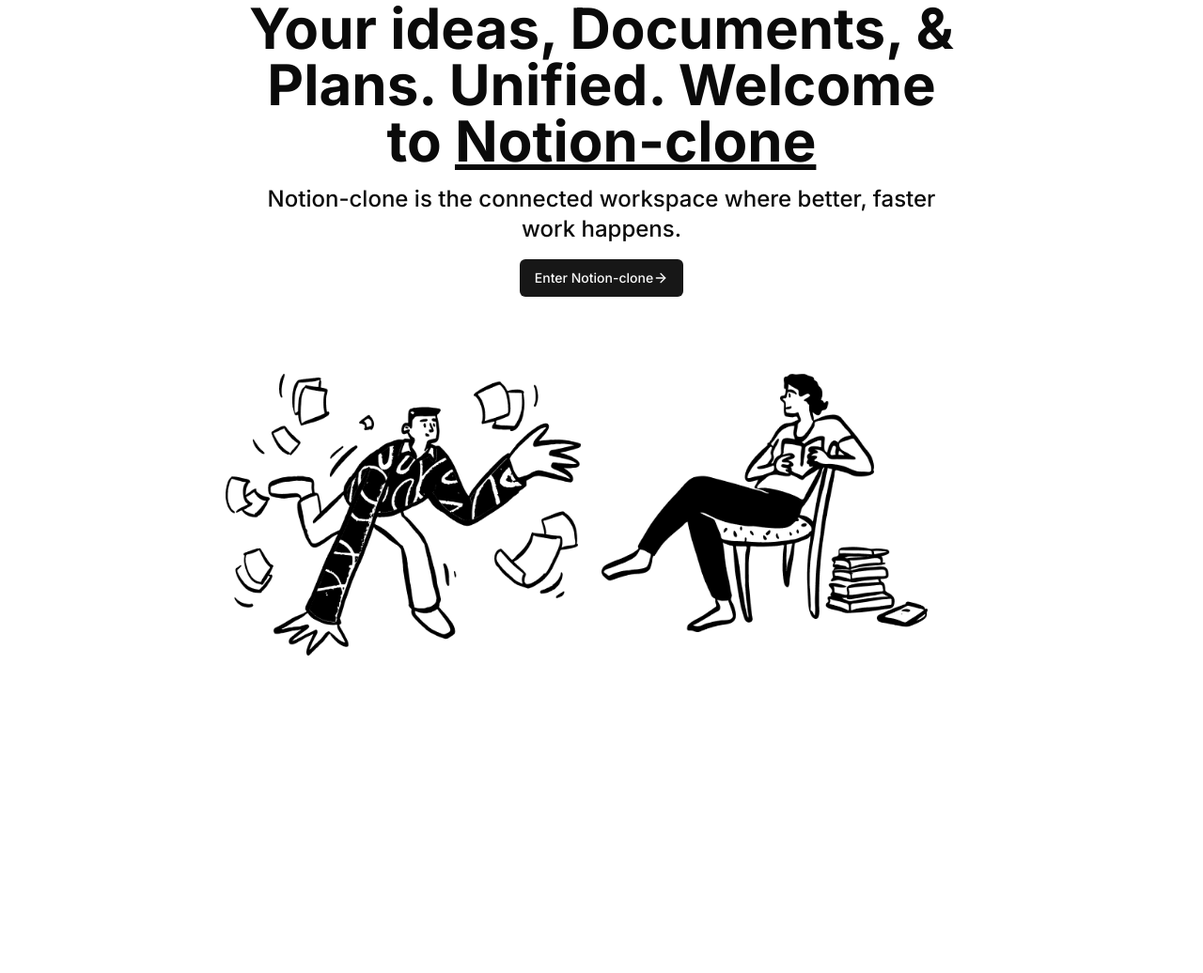
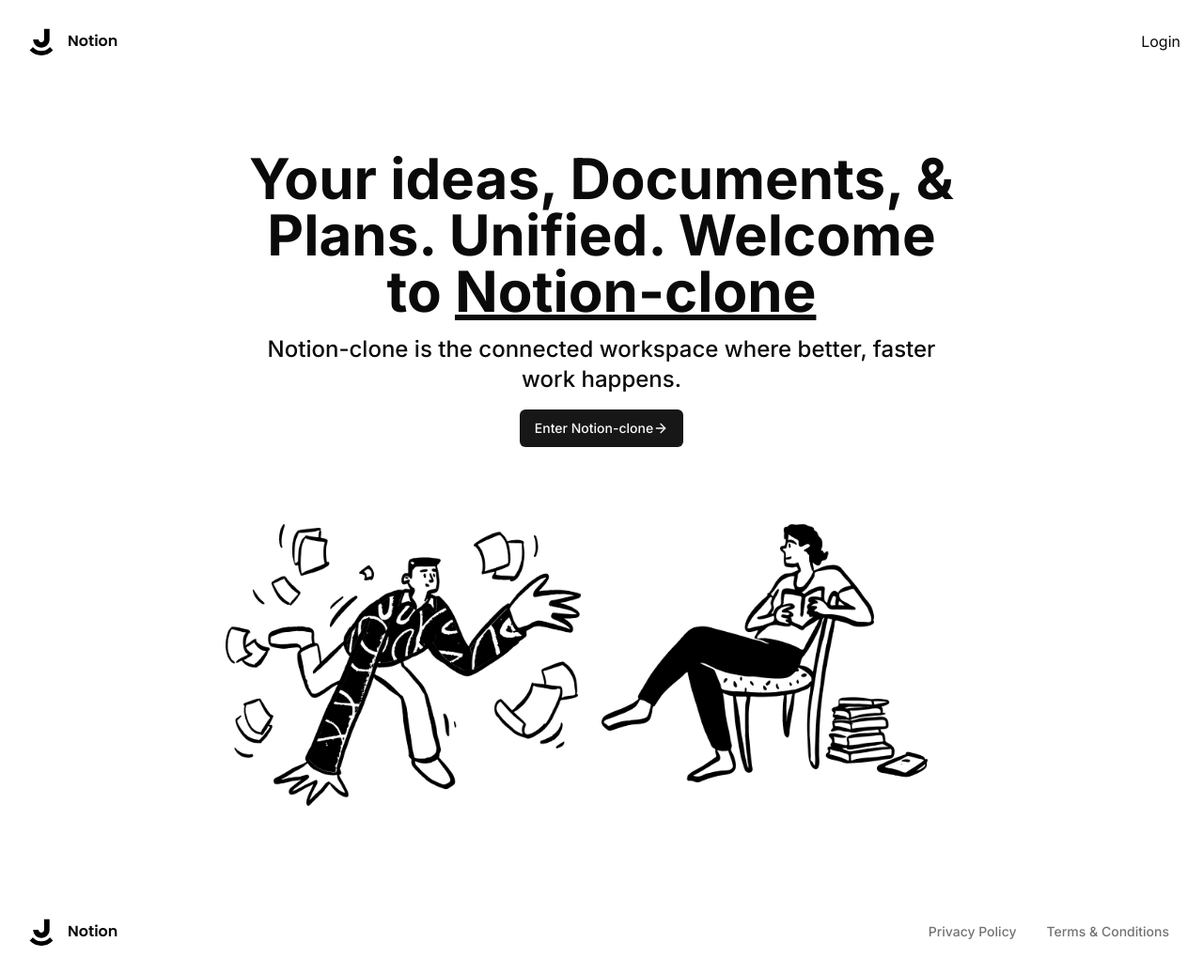
Before and after one commit to bhanu0187/notion-clone, a Next.js app: page / in a window 1280 px wide. Shown: the whole page at 94% size. Before the commit the page ends 800 px from the top, so only its background shows below. Built offline with nearby package versions, Linux system fonts and the light colour scheme.

Commit message:
added Navbar and Footer to landing page

```diff
--- /dev/null
+++ b/app/(lendingPage)/_components/footer.tsx
@@ -0,0 +1,26 @@
+import { Button } from "@/components/ui/button";
+import Logo from "./logo";
+
+const Footer = () => {
+	return (
+		<div className='flex items-center w-full p-6 bg-background z-50'>
+			<Logo />
+			<div className='md:ml-auto w-full justify-between md:justify-end flex items-center gap-x-2 text-muted-foreground'>
+				<Button
+					variant='ghost'
+					size='sm'
+				>
+					Privacy Policy
+				</Button>
+				<Button
+					variant='ghost'
+					size='sm'
+				>
+					Terms & Conditions
+				</Button>
+			</div>
+		</div>
+	);
+};
+
+export default Footer;
--- /dev/null
+++ b/app/(lendingPage)/_components/logo.tsx
@@ -0,0 +1,25 @@
+import Image from "next/image";
+import { Poppins } from "next/font/google";
+
+import { cn } from "@/lib/utils";
+
+const poppins = Poppins({
+	subsets: ["latin"],
+	weight: ["400", "600"],
+});
+
+const Logo = () => {
+	return (
+		<div className='hidden md:flex items-center gap-x-2'>
+			<Image
+				src='/logo.svg'
+				height='40'
+				width='40'
+				alt='Logo'
+			/>
+			<p className={cn("font-semibold", poppins.className)}>Notion</p>
+		</div>
+	);
+};
+
+export default Logo;
--- /dev/null
+++ b/app/(lendingPage)/_components/navbar.tsx
@@ -0,0 +1,24 @@
+"use client";
+
+import { useScrollTop } from "@/hooks/use-scroll-top";
+import { cn } from "@/lib/utils";
+import Logo from "./logo";
+
+const Navbar = () => {
+	const scrolled = useScrollTop();
+	return (
+		<div
+			className={cn(
+				"z-50 bg-background fixed top-0 flex items-center w-full p-6",
+				scrolled && "border-b shadow-md"
+			)}
+		>
+			<Logo />
+			<div className=' md:ml-auto md:justify-end justify-between w-full flex items-center gap-x-2'>
+				Login
+			</div>
+		</div>
+	);
+};
+
+export default Navbar;
--- /dev/null
+++ b/app/(lendingPage)/layout.tsx
@@ -0,0 +1,12 @@
+import Navbar from "./_components/navbar";
+
+const LendingPageLayout = ({ children }: { children: React.ReactNode }) => {
+	return (
+		<div className='h-full'>
+			<Navbar />
+			<main className='h-full pt-40'>{children}</main>
+		</div>
+	);
+};
+
+export default LendingPageLayout;
--- a/app/(lendingPage)/page.tsx
+++ b/app/(lendingPage)/page.tsx
@@ -1,5 +1,6 @@
 import Heading from "@/app/(lendingPage)/_components/heading";
 import Heroes from "./_components/heroes";
+import Footer from "./_components/footer";
 
 const LendingPage = () => {
 	return (
@@ -8,6 +9,7 @@
 				<Heading />
 				<Heroes />
 			</div>
+			<Footer />
 		</div>
 	);
 };
--- /dev/null
+++ b/hooks/use-scroll-top.tsx
@@ -0,0 +1,22 @@
+import { useState, useEffect } from "react";
+
+export const useScrollTop = (threshold = 10) => {
+	const [scrolled, setScrolled] = useState(false);
+
+	useEffect(() => {
+		const scrollHandler = () => {
+			if (window.scrollY > threshold) {
+				setScrolled(true);
+			} else {
+				setScrolled(false);
+			}
+		};
+
+		window.addEventListener("scroll", scrollHandler);
+		return () => {
+			window.removeEventListener("scroll", scrollHandler);
+		};
+	}, [threshold]);
+
+	return scrolled;
+};
--- a/package.json
+++ b/package.json
@@ -15,6 +15,7 @@
     "clsx": "^2.0.0",
     "lucide-react": "^0.292.0",
     "next": "14.0.3",
+    "next-themes": "^0.2.1",
     "react": "^18",
     "react-dom": "^18",
     "tailwind-merge": "^2.0.0",
```
Also changed, not shown: 1 other file (tests, documents, lock files or other folders).
